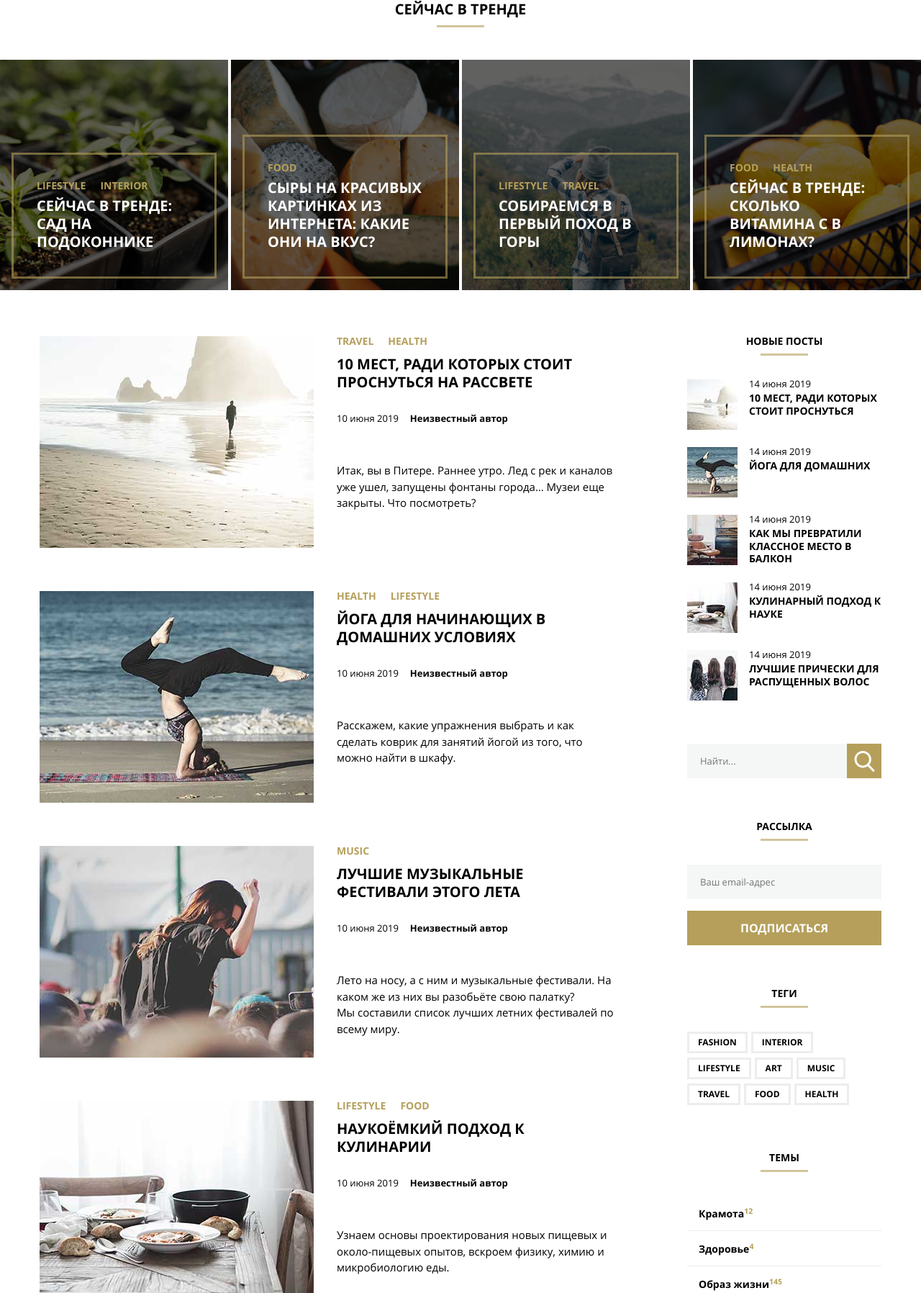
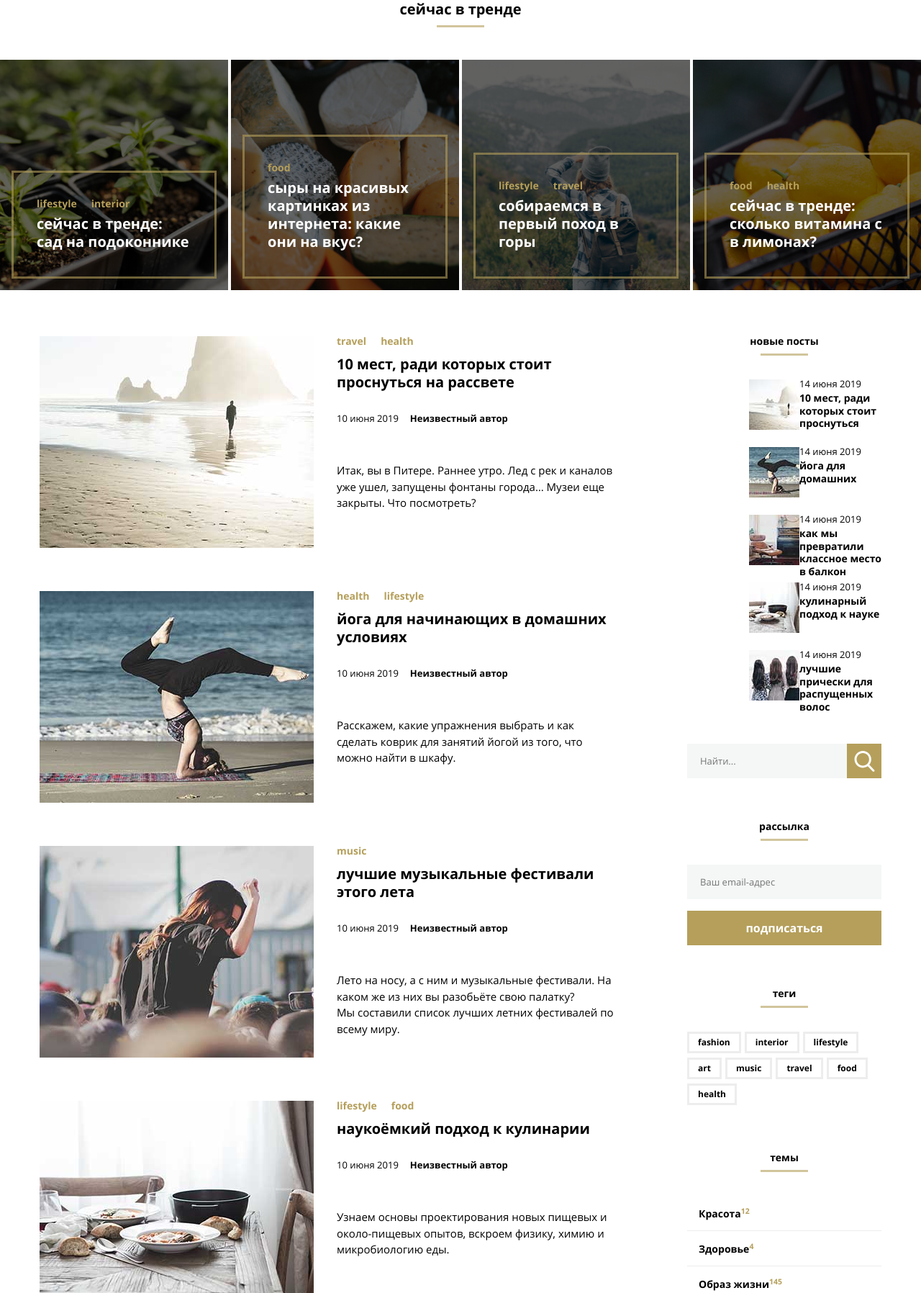
Before and after one commit to ShaNS8D/diploma_html, a plain HTML site: page index.html in a window 1280 px wide. Shown: the part 511-2307 px from the top of the page at 72% size. Drawn offline with Linux system fonts and the light colour scheme.

Commit message:
Add files via upload

```diff
--- a/index.html
+++ b/index.html
@@ -10,7 +10,7 @@
 <body>
   <div class="popup hidden" >
     <form id="popup" class="popup-form flex" name="popup" action="index.html" method="post">
-      <h2 class="section-title popup-title">ВАШ ФИДБЕК</h2>
+      <h2 class="section-title popup-title">ваш фидбек</h2>
       <label for="frequency_visits" class="popup-label">Как часто вы заходите на сайт?</label>
       <select class ="popup-select" name="frequency_visits" id="frequency_visits" placeholder="Почти каждый день">
         <option value="1">Почти каждый день</option>
@@ -31,19 +31,19 @@
       </div>
       <label class="popup-label" for="story">Расскажите, какой контент вы хотели бы видеть на нашем сайте?</label>
       <textarea class="popup-textarea" id="story" name="story" placeholder="Может, больше рецептов?"></textarea>
-      <button class="popup-btn btn-reset" type="submit">ОТПРАВИТЬ</button>
+      <button class="popup-btn btn-reset" type="submit">отправить</button>
     </form>
   </div>
   <header class="header flex">
     <nav class="menu flex">
       <a class="logo" href="#"></a>
       <ul class="menu-list list-reset flex">
-        <li class="menu-list-item"><a class="menu-list-link" href="#">ГЛАВНАЯ</a></li>
-        <li class="menu-list-item"><a class="menu-list-link" href="#">ПОСТЫ</a></li>
-        <li class="menu-list-item"><a class="menu-list-link" href="#">СТАТЬИ</a></li>
-        <li class="menu-list-item"><a class="menu-list-link" href="#">ТЕГИ</a></li>
-        <li class="menu-list-item"><a class="menu-list-link" href="#">ТЕМЫ</a></li>
-        <li class="menu-list-item"><a class="menu-list-link" href="#">КОНТАКТЫ</a></li>
+        <li class="menu-list-item"><a class="menu-list-link" href="#">главная</a></li>
+        <li class="menu-list-item"><a class="menu-list-link" href="#">посты</a></li>
+        <li class="menu-list-item"><a class="menu-list-link" href="#">статьи</a></li>
+        <li class="menu-list-item"><a class="menu-list-link" href="#">теги</a></li>
+        <li class="menu-list-item"><a class="menu-list-link" href="#">темы</a></li>
+        <li class="menu-list-item"><a class="menu-list-link" href="#">контакты</a></li>
       </ul>
       <div class="burger">
         <div class="burger-line"></div>
@@ -52,48 +52,62 @@
       </div>
     </nav>
     <div class="header-logo"></div>
-    <h1 class="header-title">БЛОГ О ТВОРЧЕСТВЕ, СПОРТЕ, И ОБРАЗЕ ЖИЗНИ</h1>
+    <h1 class="header-title">блог о творчестве, спорте, и образе жизни</h1>
   </header>
   <main class="main">
     <section class="trends">
-      <h2 class="section-title">СЕЙЧАС В ТРЕНДЕ</h2>
-      <ul class="trends-list list-reset flex">
-        <li class="trends-list-item trends-image1 flex">
+      <h2 class="section-title">сейчас в тренде</h2>
+      <div class="trends-list flex">
+        <article class="trends-list-item trends-image1 flex">
           <div class="trends-item flex">
-            <div class="trends-category flex">
-              <a class="trends-tag" href="#">LIFESTYLE</a>
-              <a class="trends-tag" href="#">INTERIOR</a>
-            </div>
-            <a class="trends-title" href="#">СЕЙЧАС В ТРЕНДЕ: САД НА ПОДОКОННИКЕ</a>
+            <ul class="trends-category list-reset flex">
+              <li class="trends-category-item flex">
+                <a class="trends-tag" href="#">lifestyle</a>
+              </li>
+              <li class="trends-category-item flex">
+                <a class="trends-tag" href="#">interior</a>
+              </li>
+            </ul>
+            <h3><a class="trends-title" href="#">сейчас в тренде: сад на подоконнике</a></h3>
           </div>
-        </li>
-        <li class="trends-list-item trends-image2 flex">
+        </article>
+        <article class="trends-list-item trends-image2 flex">
           <div class="trends-item flex">
-            <div class="trends-category flex">
-              <a class="trends-tag" href="#">FOOD</a>
-            </div>
-            <a class="trends-title" href="#">СЫРЫ НА КРАСИВЫХ КАРТИНКАХ ИЗ ИНТЕРНЕТА: КАКИЕ ОНИ НА ВКУС?</a>
+            <ul class="trends-category list-reset flex">
+              <li class="trends-category-item flex">
+                <a class="trends-tag" href="#">food</a>
+              </li>
+            </ul>
+            <h3><a class="trends-title" href="#">сыры на красивых картинках из интернета: какие они на вкус? </a></h3>
           </div>
-        </li>
-        <li class="trends-list-item trends-image3 flex">
+        </article>
+        <article class="trends-list-item trends-image3 flex">
           <div class="trends-item flex">
-            <div class="trends-category flex">
-              <a class="trends-tag" href="#">LIFESTYLE</a>
-              <a class="trends-tag" href="#">TRAVEL</a>
-            </div>
-            <a class="trends-title" href="#">СОБИРАЕМСЯ В ПЕРВЫЙ ПОХОД В ГОРЫ</a>
+            <ul class="trends-category list-reset flex">
+              <li class="trends-category-item flex">
+                <a class="trends-tag" href="#">lifestyle</a>
+              </li>
+              <li class="trends-category-item flex">
+                <a class="trends-tag" href="#">travel</a>
+              </li>
+            </ul>
+            <h3><a class="trends-title" href="#">собираемся в первый поход в горы</a></h3>
           </div>
-        </li>
-        <li class="trends-list-item trends-image4 flex">
+        </article>
+        <article class="trends-list-item trends-image4 flex">
           <div class="trends-item flex">
-            <div class="trends-category flex flex">
-              <a class="trends-tag" href="#">FOOD</a>
-              <a class="trends-tag" href="#">HEALTH</a>
-            </div>
-            <a class="trends-title" href="#">СЕЙЧАС В ТРЕНДЕ: СКОЛЬКО ВИТАМИНА C В ЛИМОНАХ?</a>
+            <ul class="trends-category list-reset flex">
+              <li class="trends-category-item flex">
+                <a class="trends-tag" href="#">food</a>
+              </li>
+              <li class="trends-category-item flex">
+                <a class="trends-tag" href="#">health</a>
+              </li>
+            </ul>
+            <h3><a class="trends-title" href="#">сейчас в тренде: сколько витамина c в лимонах?</a></h3>
           </div>
-        </li>
-      </ul>
+        </article>
+      </div>
     </section>
     <div class="container flex">
       <section class="articles flex">
@@ -102,11 +116,15 @@
         <article class="article flex">
           <img src="images/last-post1.jpg" alt="Берег моря. Человек" class="article-image">
           <div class="article-content flex">
-            <div class="article-category flex">
-              <a class="article-tag" href="#">TRAVEL</a>
-              <a class="article-tag" href="#">HEALTH</a>
-            </div>
-            <h2 class="article-title"><a class="article-title-link" href="#">10 МЕСТ, РАДИ КОТОРЫХ СТОИТ ПРОСНУТЬСЯ НА РАССВЕТЕ</a></h2>
+            <ul class="article-category list-reset flex">
+              <li class="article-category-item flex">
+                <a class="article-tag" href="#">travel</a>
+              </li>
+              <li class="article-category-item flex">
+                <a class="article-tag" href="#">health</a>
+              </li>
+            </ul>
+            <h2 class="article-title"><a class="article-title-link" href="#">10 мест, ради которых стоит проснуться на рассвете</a></h2>
             <div class="article-wraper flex">
               <time class="article-date" datetime="2019-06-10">10 июня 2019</time>
               <span class="article-author">Неизвестный автор</span>
@@ -118,11 +136,15 @@
         <article class="article flex">
           <img src="images/last-post2.jpg" alt="Девушка занимается йогой" class="article-image">
           <div class="article-content flex">
-            <div class="article-category flex">
-              <a class="article-tag" href="#">HEALTH</a>
-              <a class="article-tag" href="#">LIFESTYLE</a>
-            </div>
-            <h2 class="article-title"><a class="article-title-link" href="#">ЙОГА ДЛЯ НАЧИНАЮЩИХ В ДОМАШНИХ УСЛОВИЯХ</a></h2>
+            <ul class="article-category list-reset flex">
+              <li class="article-category-item flex">
+                <a class="article-tag" href="#">health</a>
+              </li>
+              <li class="article-category-item flex">
+                <a class="article-tag" href="#">lifestyle</a>
+              </li>
+            </ul>
+            <h2 class="article-title"><a class="article-title-link" href="#">йога для начинающих в домашних условиях</a></h2>
             <div class="article-wraper flex">
               <time class="article-date" datetime="2019-06-10">10 июня 2019</time>
               <span class="article-author">Неизвестный автор</span>
@@ -134,10 +156,12 @@
         <article class="article flex">
           <img src="images/last-post3.jpg" alt="Девушка на музыкальном фестивале" class="article-image">
           <div class="article-content flex">
-            <div class="article-category flex">
-              <a class="article-tag" href="#">MUSIC</a>
-            </div>
-            <h2 class="article-title"><a class="article-title-link" href="#">ЛУЧШИЕ МУЗЫКАЛЬНЫЕ ФЕСТИВАЛИ ЭТОГО ЛЕТА</a></h2>
+            <ul class="article-category list-reset flex">
+              <li class="article-category-item flex">
+                <a class="article-tag" href="#">music</a>
+              </li>
+            </ul>
+            <h2 class="article-title"><a class="article-title-link" href="#">лучшие музыкальные фестивали этого лета</a></h2>
             <div class="article-wraper flex">
               <time class="article-date" datetime="2019-06-10">10 июня 2019</time>
               <span class="article-author">Неизвестный автор</span>
@@ -150,11 +174,15 @@
         <article class="article flex">
           <img src="images/last-post4.jpg" alt="Стол с накрытым обедом" class="article-image">
           <div class="article-content flex">
-            <div class="article-category flex">
-              <a class="article-tag" href="#">LIFESTYLE</a>
-              <a class="article-tag" href="#">FOOD</a>
-            </div>
-            <h2 class="article-title"><a class="article-title-link" href="#">НАУКОЁМКИЙ ПОДХОД К КУЛИНАРИИ</a></h2>
+            <ul class="article-category list-reset flex">
+              <li class="article-category-item flex">
+                <a class="article-tag" href="#">lifestyle</a>
+              </li>
+              <li class="article-category-item flex">
+                <a class="article-tag" href="#">food</a>
+              </li>
+            </ul>
+            <h2 class="article-title"><a class="article-title-link" href="#">наукоёмкий подход к кулинарии</a></h2>
             <div class="article-wraper flex">
               <time class="article-date" datetime="2019-06-10">10 июня 2019</time>
               <span class="article-author">Неизвестный автор</span>
@@ -166,12 +194,18 @@
         <article class="article flex">
           <img src="images/last-post5.jpg" alt="Подушка на стуле" class="article-image">
           <div class="article-content flex">
-            <div class="article-category flex">
-              <a class="article-tag" href="#">LIFESTYLE</a>
-              <a class="article-tag" href="#">INTERIOR</a>
-              <a class="article-tag" href="#">ART</a>
-            </div>
-            <h2 class="article-title"><a class="article-title-link" href="#">ДЕЛАЕМ МОДНЫЕ ПРИНТЫ НА ПОДУШКАХ ДЛЯ ИНТЕРЬЕРА</a></h2>
+            <ul class="article-category list-reset flex">
+              <li class="article-category-item flex">
+                <a class="article-tag" href="#">lifestyle</a>
+              </li>
+              <li class="article-category-item flex">
+                <a class="article-tag" href="#">interior</a>
+              </li>
+              <li class="article-category-item flex">
+                <a class="article-tag" href="#">art</a>
+              </li>
+            </ul>
+            <h2 class="article-title"><a class="article-title-link" href="#">делаем модные принты на подушках для интерьера</a></h2>
             <div class="article-wraper flex">
               <time class="article-date" datetime="2019-06-10">10 июня 2019</time>
               <span class="article-author">Неизвестный автор</span>
@@ -182,39 +216,44 @@
       </section>
       <aside class="side">
         <div class="side-item">
-          <h3 class="side-item-title">НОВЫЕ ПОСТЫ</h3>
-          <ul class="post-list list-reset flex">
-            <li class="post post-image1">
+          <h3 class="side-item-title">новые посты</h3>
+          <div class="post-list flex">
+            <article class="post flex">
+              <img class="post-image" src="images/new-post1.jpg" alt="Берег моря. Человек">
               <div class="post-header flex">
                 <time class="post-date" datetime="2019-06-14">14 июня 2019</time>
-                <h3 class="post-name">10 МЕСТ, РАДИ КОТОРЫХ СТОИТ ПРОСНУТЬСЯ</h3>
+                <h3 class="post-name">10 мест, ради которых стоит проснуться</h3>
               </div>
-            </li>
-            <li class="post post-image2">
+            </article>
+            <article class="post flex">
+              <img class="post-image" src="images/new-post2.jpg" alt="Девушка занимается йогой">
               <div class="post-header flex">
                 <time class="post-date" datetime="2019-06-14">14 июня 2019</time>
-                <h3 class="post-name">ЙОГА ДЛЯ ДОМАШНИХ</h3>
+                <h3 class="post-name">йога для домашних</h3>
               </div>
-            </li>
-            <li class="post post-image3">
+            </article>
+            <article class="post flex">
+              <img class="post-image" src="images/new-post3.jpg" alt="Девушка на музыкальном фестивале">
               <div class="post-header flex">
                 <time class="post-date" datetime="2019-06-14">14 июня 2019</time>
-                <h3 class="post-name">КАК МЫ ПРЕВРАТИЛИ КЛАССНОЕ МЕСТО В БАЛКОН</h3>
+                <h3 class="post-name">как мы превратили классное место в балкон</h3>
               </div>
-            </li>
-            <li class="post post-image4">
+            </article>
+            <article class="post flex">
+              <img class="post-image" src="images/new-post4.jpg" alt="Стол с накрытым обедом">
               <div class="post-header flex">
                 <time class="post-date" datetime="2019-06-14">14 июня 2019</time>
-                <h3 class="post-name">КУЛИНАРНЫЙ ПОДХОД К НАУКЕ</h3>
+                <h3 class="post-name">кулинарный подход к науке</h3>
               </div>
-            </li>
-            <li class="post post-image5">
+            </article>
+            <article class="post flex">
+              <img class="post-image" src="images/new-post5.jpg" alt="Подушка на стуле">
               <div class="post-header flex">
                 <time class="post-date" datetime="2019-06-14">14 июня 2019</time>
-                <h3 class="post-name">ЛУЧШИЕ ПРИЧЕСКИ ДЛЯ РАСПУЩЕННЫХ ВОЛОС</h3>
+                <h3 class="post-name">лучшие прически для распущенных волос</h3>
               </div>
-            </li>
-          </ul>
+            </article>
+          </div>
         </div>
         <div class="side-item">
           <form class="search-form flex" id="search-form" action="index.html" name="search-form">
@@ -223,33 +262,49 @@
           </form>
         </div>
         <div class="side-item">
-          <h3 class="side-item-title">РАССЫЛКА</h3>
+          <h3 class="side-item-title">рассылка</h3>
           <div class="mailing">
             <form class="mailing-form flex" id="mailing-form">
               <input type="email" class="mailing-input" name="mailing" placeholder="Ваш email-адрес">
               <button class="mailing-btn btn-reset">
-                ПОДПИСАТЬСЯ
+                подписаться
               </button>
             </form>
           </div>
         </div>
         <div class="side-item">
-          <h3 class="side-item-title">ТЕГИ</h3>
-          <div class="tags flex">
-            <a href="#" class="tag-btn">FASHION</a>
-            <a href="#" class="tag-btn">INTERIOR</a>
-            <a href="#" class="tag-btn">LIFESTYLE</a>
-            <a href="#" class="tag-btn">ART</a>
-            <a href="#" class="tag-btn">MUSIC</a>
-            <a href="#" class="tag-btn">TRAVEL</a>
-            <a href="#" class="tag-btn">FOOD</a>
-            <a href="#" class="tag-btn">HEALTH</a>
-          </div>
+          <h3 class="side-item-title">теги</h3>
+          <ul class="tags list-reset flex">
+            <li class="tags-item flex">
+              <a class="tag-btn" href="#">fashion</a>
+            </li>
+            <li class="tags-item flex">
+              <a class="tag-btn" href="#">interior</a>
+            </li>
+            <li class="tags-item flex">
+              <a class="tag-btn" href="#">lifestyle</a>
+            </li>
+            <li class="tags-item flex">
+              <a class="tag-btn" href="#">art</a>
+            </li>
+            <li class="tags-item flex">
+              <a class="tag-btn" href="#">music</a>
+            </li>
+            <li class="tags-item flex">
+              <a class="tag-btn" href="#">travel</a>
+            </li>
+            <li class="tags-item flex">
+              <a class="tag-btn" href="#">food</a>
+            </li>
+            <li class="tags-item flex">
+              <a class="tag-btn" href="#">health</a>
+            </li>
+          </ul>
         </div>
         <div class="side-item">
-          <h3 class="side-item-title">ТЕМЫ</h3>
+          <h3 class="side-item-title">темы</h3>
           <ul class="categories flex list-reset">
-            <li class="category-item"><a href="#" class="category-link">Крамота<sup>12</sup></a></li>
+            <li class="category-item"><a href="#" class="category-link">Красота<sup>12</sup></a></li>
             <li class="category-item"><a href="#" class="category-link">Здоровье<sup>4</sup></a></li>
             <li class="category-item"><a href="#" class="category-link">Образ жизни<sup>145</sup></a></li>
             <li class="category-item"><a href="#" class="category-link">Музыка<sup>28</sup></a></li>
@@ -260,22 +315,21 @@
       </aside>
     </div>
     <section class="shop">
-      <h2 class="section-title">НАШИ ИЗДЕЛИЯ</h2>
+      <h2 class="section-title">наши изделия</h2>
       <div class="cards flex">
         <article class="card flex">
           <img src="images/pillow-desk1.jpg" alt="Подушки" class="card-image desktop">
           <img src="images/pillow-tablet1.jpg" alt="Подушки" class="card-image tablet">
           <img src="images/pillow-mobile1.jpg" alt="Подушки" class="card-image mobile">
           <div class="card-content flex">
-            <h3 class="card-name">ПОДУШКИ НА ДИВАН</h3>
-            <p class="card-descr">Набор из двух подушек с модными принтами. Видео о создании
-              <a href="#" class="card-content-link">здесь</a>.</p>
+            <h3 class="card-name">подушки на диван</h3>
+            <p class="card-descr">Набор из двух подушек с модными принтами. Видео о создании <a href="#" class="card-content-link">здесь</a>.</p>
             <div class="card-prace flex">
               <div class="prace-wraper flex">
                 <span class="old-prace">1000 ₽</span>
                 <span class="new-prace">800 ₽</span>
               </div>
-              <a href="#" class="card-btn flex">В МАГАЗИН</a>
+              <a href="#" class="card-btn flex">в магазин</a>
             </div>
           </div>
         </article>
@@ -284,14 +338,13 @@
           <img src="images/bunny-tablet2.jpg" alt="Зайчик" class="card-image tablet">
           <img src="images/bunny-mobile2.jpg" alt="Зайчик" class="card-image mobile">
           <div class="card-content flex">
-            <h3 class="card-name">КУКЛА "ЗАЙЧИК"</h3>
-            <p class="card-descr">Интерьерная рукодельная кукла «Зайчик», созданию которой посвящена
-              <a href="#" class="card-content-link">весенняя серия постов</a> в блоге и несколько подкастов.</p>
+            <h3 class="card-name">кукла "зайчик"</h3>
+            <p class="card-descr">Интерьерная рукодельная кукла «Зайчик», созданию которой посвящена <a href="#" class="card-content-link">весенняя серия постов</a> в блоге и несколько подкастов.</p>
             <div class="card-prace flex">
               <div class="prace-wraper flex">
                 <span class="new-prace">3500 ₽</span>
               </div>
-              <a href="#" class="card-btn flex">В МАГАЗИН</a>
+              <a href="#" class="card-btn flex">в магазин</a>
             </div>
           </div>
         </article>
@@ -300,7 +353,7 @@
           <img src="images/photo-frame-tablet3.jpg" alt="Рамка" class="card-image tablet">
           <img src="images/photo-frame-mobile3.jpg" alt="Рамка" class="card-image mobile">
           <div class="card-content flex">
-            <h3 class="card-name">ШЕСТИУГОЛЬНАЯ РАМКА</h3>
+            <h3 class="card-name">шестиугольная рамка</h3>
             <p class="card-descr">Необычная рамка для украшения дома из видео
               <a href="#" class="card-content-link">«Как сделать рамку из подручных средств за 30 минут»</a></p>
             <div class="card-prace flex">
@@ -308,7 +361,7 @@
                 <span class="old-prace flex">500 ₽</span>
                 <span class="new-prace">400 ₽</span>
               </div>
-              <a href="#" class="card-btn flex">В МАГАЗИН</a>
+              <a href="#" class="card-btn flex">в магазин</a>
             </div>
           </div>
         </article>
@@ -316,11 +369,11 @@
     </section>
   </main>
   <footer class="footer flex">
-    <ul class="social flex list-reset">
-      <li class="social-item flex"><a href="#" class="social-link dribbble"></a></li>
-      <li class="social-item flex"><a href="#" class="social-link pinterest"></a></li>
-      <li class="social-item flex"><a href="#" class="social-link tumblr"></a></li>
-    </ul>
+    <address class="social flex">
+      <div class="social-item flex"><a href="#" class="social-link dribbble"></a></div>
+      <div class="social-item flex"><a href="#" class="social-link pinterest"></a></div>
+      <div class="social-item flex"><a href="#" class="social-link tumblr"></a></div>
+    </address>
     <span class="copyright flex">Copyright © 2009–2019 City Blog LLC.</span>
   </footer>
 </body>
```
